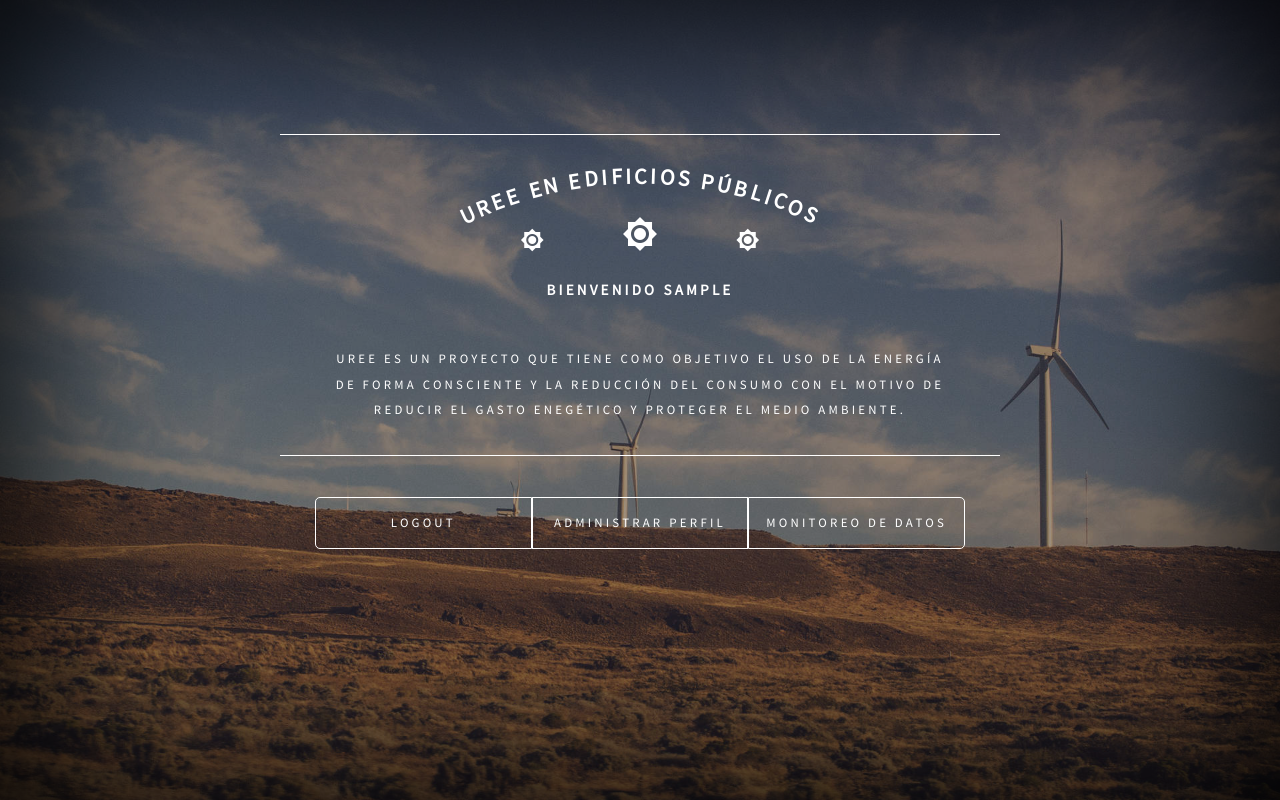
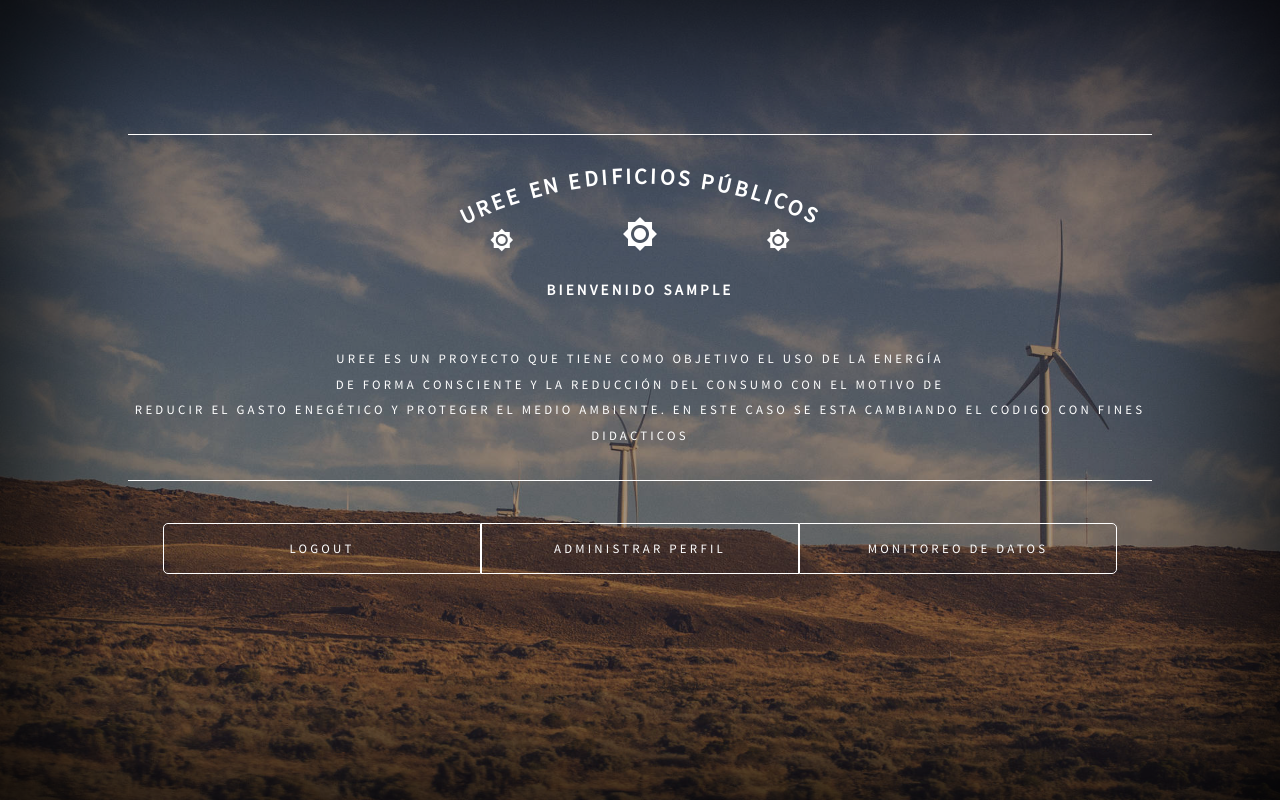
Before and after one commit to AlpacaRobotics/UREE, a PHP site: page /inicio.php in a window 1280 px wide. Run offline with PHP 8.4, Linux system fonts and the light colour scheme; the visitor is signed in with stand-in values (Sample User, id 1).

Commit message:
Se agrego algo nuevo

```diff
--- a/inicio.php
+++ b/inicio.php
@@ -40,7 +40,7 @@ exit;
                         <h3 class="titulos">Bienvenido <b><?php echo htmlspecialchars($_SESSION["username"]); ?></b></h3><br>
                         <p>UREE es un proyecto que tiene como objetivo el uso de la energía <br>
                             de forma consciente y la reducción del consumo con el motivo de <br>
-                        reducir el gasto enegético y proteger el medio ambiente.</p><br><hr>
+                        reducir el gasto enegético y proteger el medio ambiente. En este caso se esta cambiando el codigo con fines didacticos</p><br><hr>
                         <p class="botones_index">
                             <a href="logout.php" id="botoni_1">Logout</a>
                             <a href="perfil.php" id="botoni_2">Administrar Perfil</a>
```
